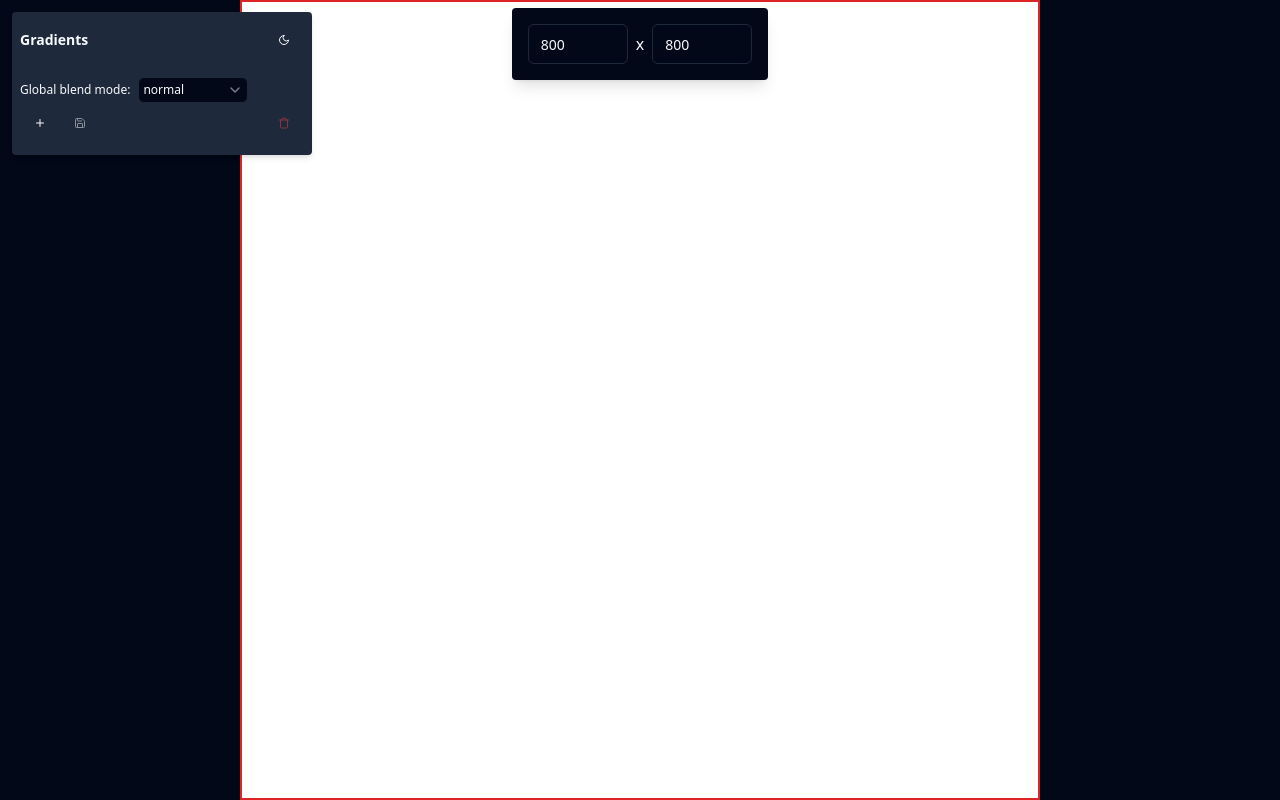
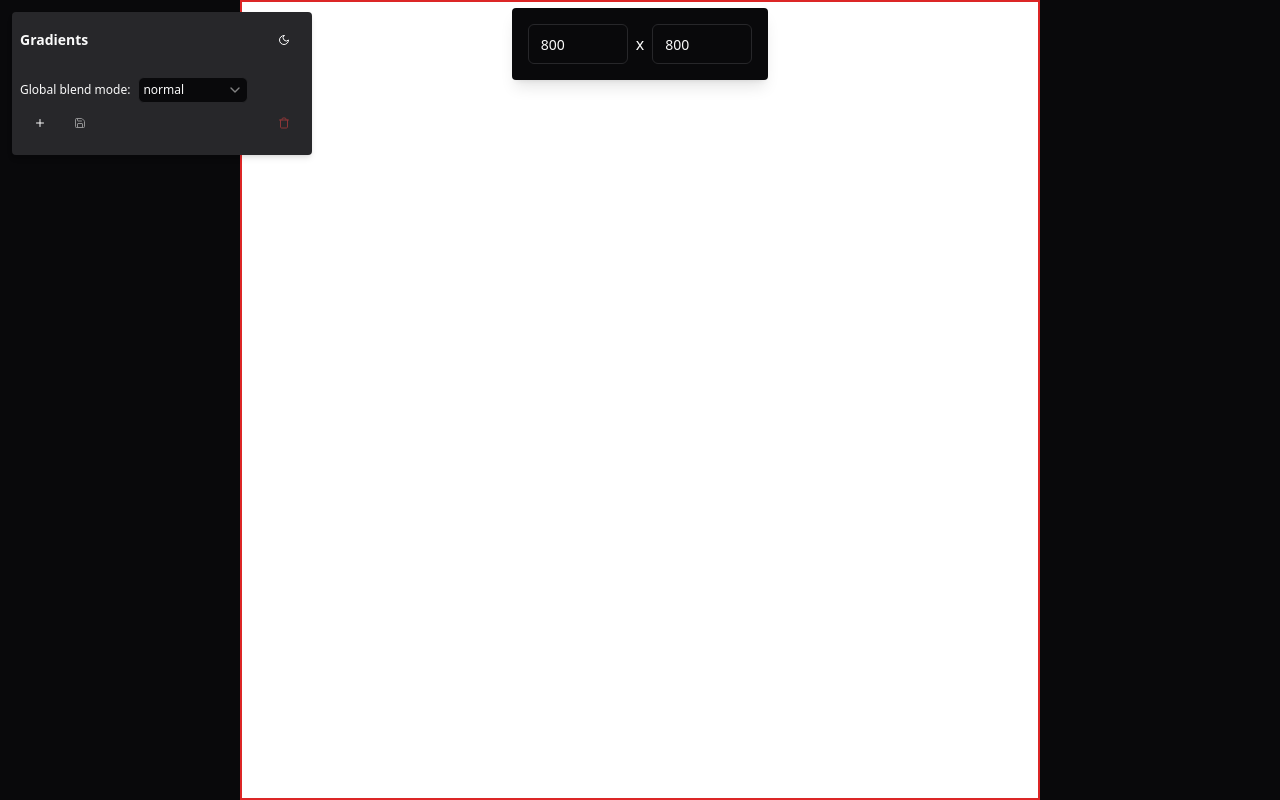
Before and after one commit to afternoon2/svg-gradient-editor, a React (Vite) app: page / in a window 1280 px wide. Built offline with nearby package versions, Linux system fonts and the light colour scheme; the HTML template or start-up script is replaced by a standard one.

Commit message:
theme update

```diff
--- a/src/index.css
+++ b/src/index.css
@@ -5,24 +5,24 @@
 @layer base {
   :root {
     --background: 0 0% 100%;
-    --foreground: 222.2 84% 4.9%;
+    --foreground: 240 10% 3.9%;
     --card: 0 0% 100%;
-    --card-foreground: 222.2 84% 4.9%;
+    --card-foreground: 240 10% 3.9%;
     --popover: 0 0% 100%;
-    --popover-foreground: 222.2 84% 4.9%;
-    --primary: 222.2 47.4% 11.2%;
-    --primary-foreground: 210 40% 98%;
-    --secondary: 210 40% 96.1%;
-    --secondary-foreground: 222.2 47.4% 11.2%;
-    --muted: 210 40% 96.1%;
-    --muted-foreground: 215.4 16.3% 46.9%;
-    --accent: 210 40% 96.1%;
-    --accent-foreground: 222.2 47.4% 11.2%;
+    --popover-foreground: 240 10% 3.9%;
+    --primary: 240 5.9% 10%;
+    --primary-foreground: 0 0% 98%;
+    --secondary: 240 4.8% 95.9%;
+    --secondary-foreground: 240 5.9% 10%;
+    --muted: 240 4.8% 95.9%;
+    --muted-foreground: 240 3.8% 46.1%;
+    --accent: 240 4.8% 95.9%;
+    --accent-foreground: 240 5.9% 10%;
     --destructive: 0 84.2% 60.2%;
-    --destructive-foreground: 210 40% 98%;
-    --border: 214.3 31.8% 91.4%;
-    --input: 214.3 31.8% 91.4%;
-    --ring: 222.2 84% 4.9%;
+    --destructive-foreground: 0 0% 98%;
+    --border: 240 5.9% 90%;
+    --input: 240 5.9% 90%;
+    --ring: 240 5.9% 10%;
     --radius: 0.5rem;
     --chart-1: 12 76% 61%;
     --chart-2: 173 58% 39%;
@@ -32,25 +32,25 @@
   }
 
   .dark {
-    --background: 222.2 84% 4.9%;
-    --foreground: 210 40% 98%;
-    --card: 222.2 84% 4.9%;
-    --card-foreground: 210 40% 98%;
-    --popover: 222.2 84% 4.9%;
-    --popover-foreground: 210 40% 98%;
-    --primary: 210 40% 98%;
-    --primary-foreground: 222.2 47.4% 11.2%;
-    --secondary: 217.2 32.6% 17.5%;
-    --secondary-foreground: 210 40% 98%;
-    --muted: 217.2 32.6% 17.5%;
-    --muted-foreground: 215 20.2% 65.1%;
-    --accent: 217.2 32.6% 17.5%;
-    --accent-foreground: 210 40% 98%;
+    --background: 240 10% 3.9%;
+    --foreground: 0 0% 98%;
+    --card: 240 10% 3.9%;
+    --card-foreground: 0 0% 98%;
+    --popover: 240 10% 3.9%;
+    --popover-foreground: 0 0% 98%;
+    --primary: 0 0% 98%;
+    --primary-foreground: 240 5.9% 10%;
+    --secondary: 240 3.7% 15.9%;
+    --secondary-foreground: 0 0% 98%;
+    --muted: 240 3.7% 15.9%;
+    --muted-foreground: 240 5% 64.9%;
+    --accent: 240 3.7% 15.9%;
+    --accent-foreground: 0 0% 98%;
     --destructive: 0 62.8% 30.6%;
-    --destructive-foreground: 210 40% 98%;
-    --border: 217.2 32.6% 17.5%;
-    --input: 217.2 32.6% 17.5%;
-    --ring: 212.7 26.8% 83.9%;
+    --destructive-foreground: 0 0% 98%;
+    --border: 240 3.7% 15.9%;
+    --input: 240 3.7% 15.9%;
+    --ring: 240 4.9% 83.9%;
     --chart-1: 220 70% 50%;
     --chart-2: 160 60% 45%;
     --chart-3: 30 80% 55%;
```
